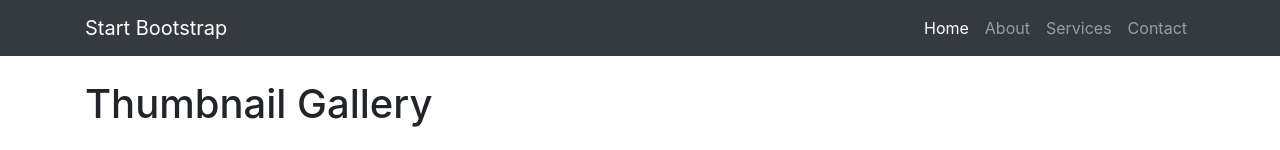
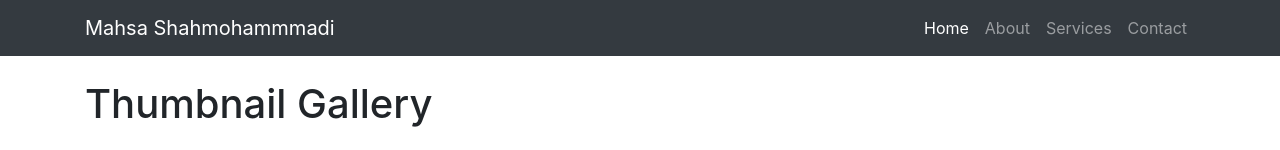
Before and after one commit to mahsa-shahmohammadi/bymahsa, a website: page index.html in a window 1280 px wide. Shown: the top 150 px of the page. Drawn offline with Linux system fonts and the light colour scheme.

Commit message:
Chang bootstrap to my name

```diff
--- a/index.html
+++ b/index.html
@@ -23,7 +23,7 @@
     <!-- Navigation -->
     <nav class="navbar navbar-expand-lg navbar-dark bg-dark fixed-top">
       <div class="container">
-        <a class="navbar-brand" href="#">Start Bootstrap</a>
+        <a class="navbar-brand" href="#">Mahsa Shahmohammmadi</a>
         <button class="navbar-toggler" type="button" data-toggle="collapse" data-target="#navbarResponsive" aria-controls="navbarResponsive" aria-expanded="false" aria-label="Toggle navigation">
           <span class="navbar-toggler-icon"></span>
         </button>
```
